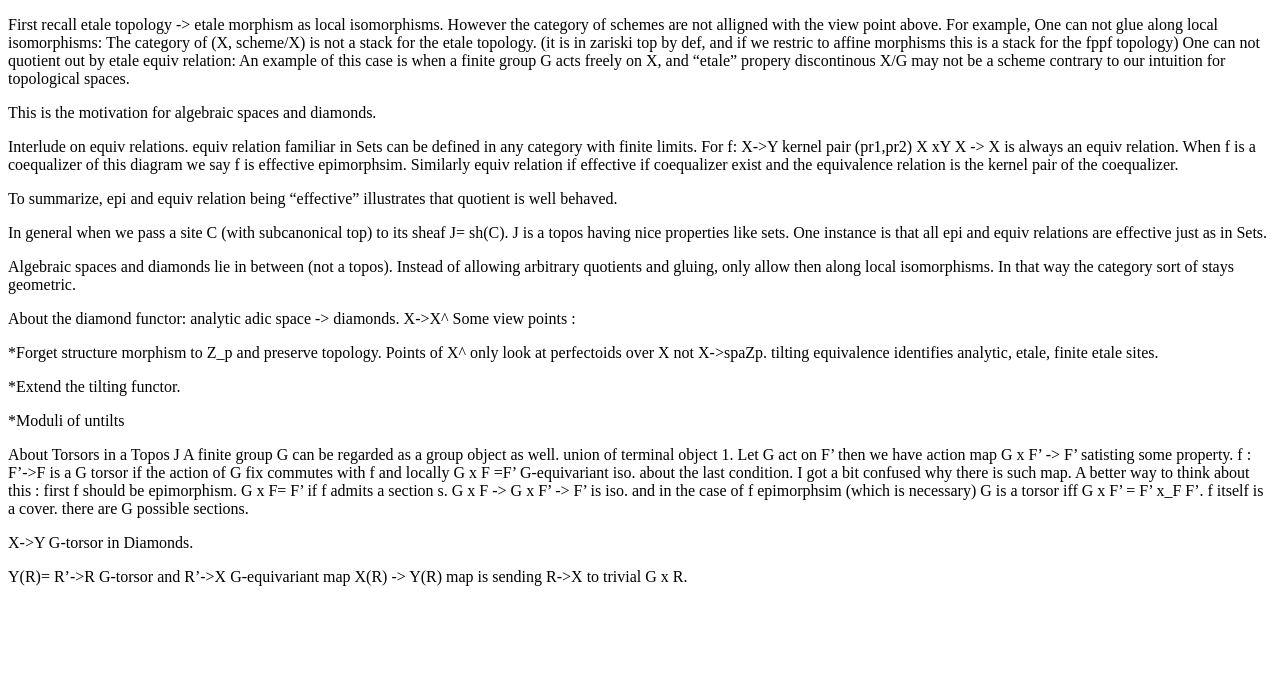
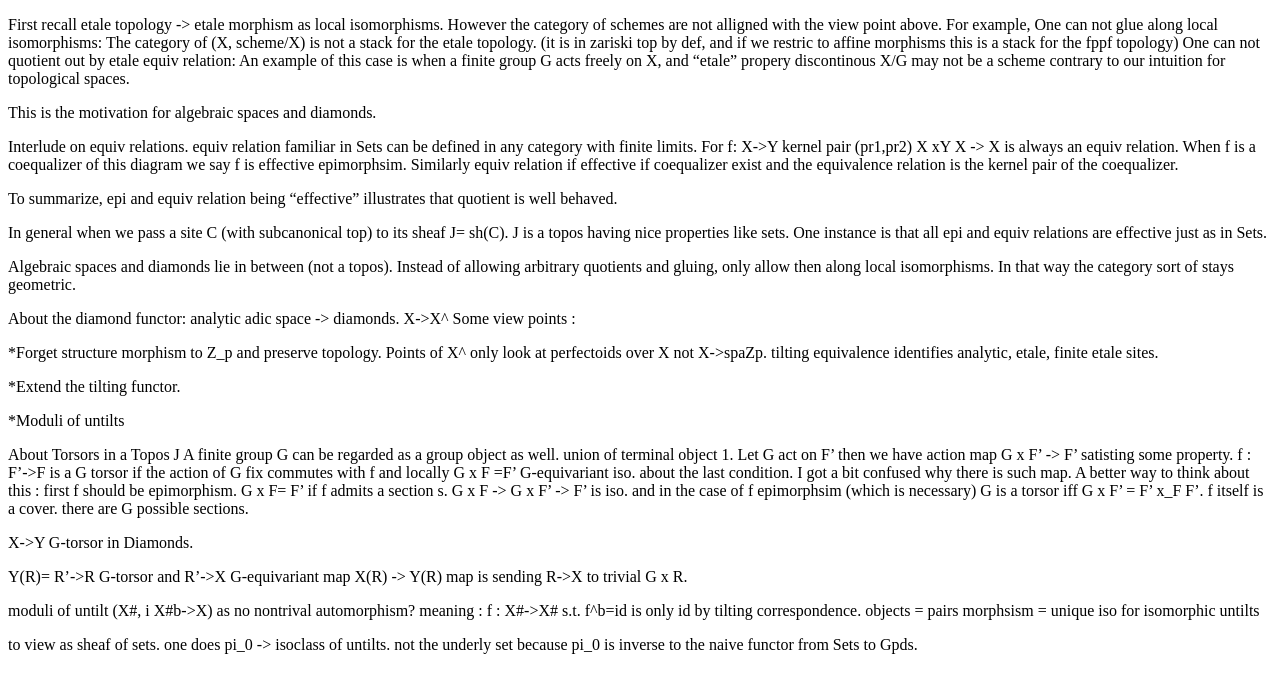
Before and after one commit to alchan00/alchan00.github.io, a Jekyll site: the page built from topics/p-adic-geometry/diamonds/index.md, in a window 1280 px wide. Shown: the top 693 px of the page. Built offline with Jekyll 4.4.1, drawn with Linux system fonts in a browser that asks for light colours; our own code applies the rules of GitHub Pages for plain Markdown files.

Commit message:
Update index.md

```diff
--- a/topics/p-adic-geometry/diamonds/index.md
+++ b/topics/p-adic-geometry/diamonds/index.md
@@ -54,3 +54,12 @@ X->Y G-torsor in Diamonds.
 Y(R)= R'->R G-torsor and R'->X G-equivariant map
 X(R) -> Y(R) map is
 sending R->X to trivial G x R.
+
+
+moduli of untilt (X#, i X#b->X) as no nontrival automorphism?
+meaning : f : X#->X# s.t. f^b=id is only id by tilting correspondence.
+objects = pairs
+morphsism = unique iso for isomorphic untilts
+
+to view as sheaf of sets. one does pi_0 -> isoclass of untilts. not the underly set
+because pi_0 is inverse to the naive functor from Sets to Gpds.
```
